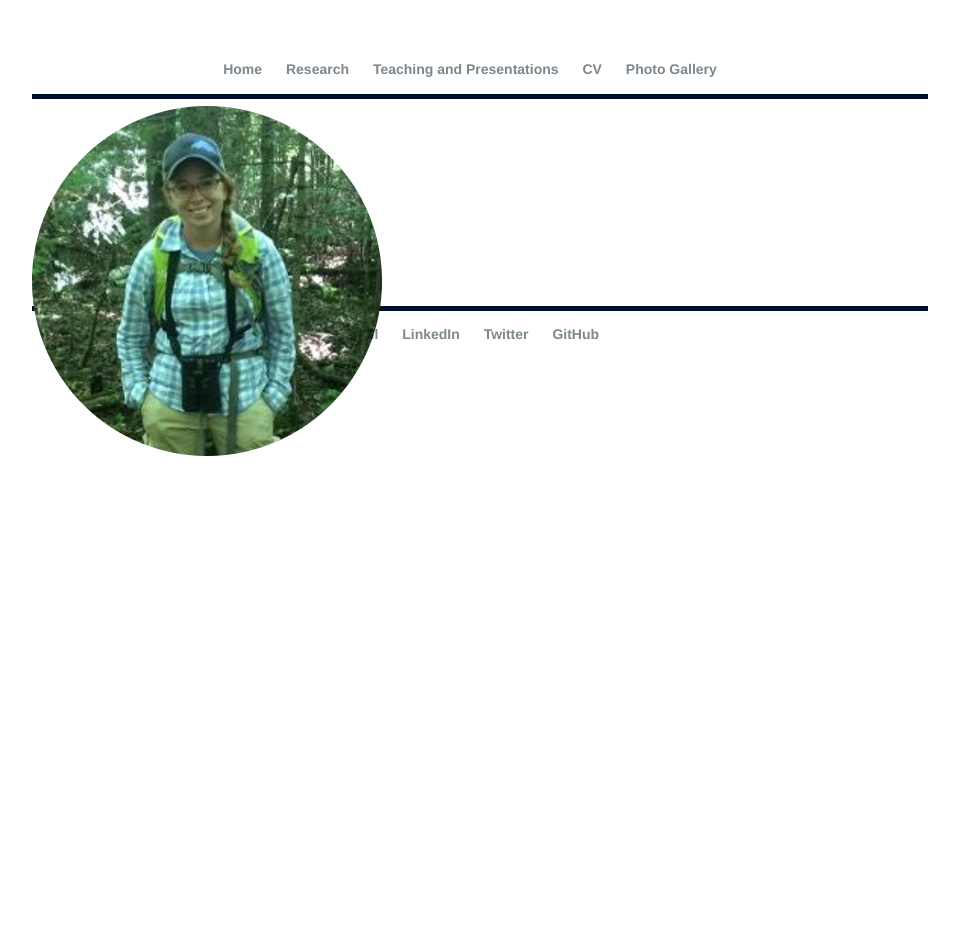
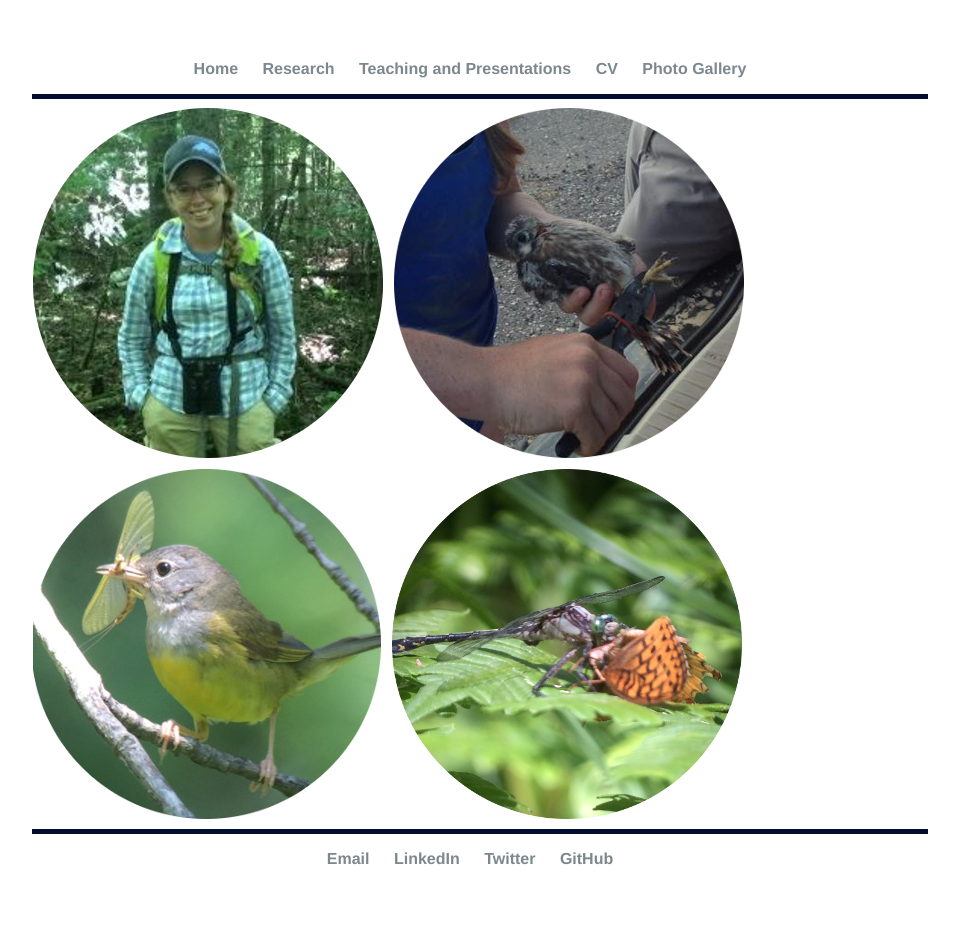
Before and after one commit to elizagrames/elizagrames.github.io, a Jekyll site: the page built from index.html, in a window 1280 px wide. Shown: the whole page, without its empty margins (160-1119 px from the left). Built offline with Jekyll 4.4.1, drawn with Linux system fonts in a browser that asks for light colours; before the commit the page ends 900 px from its top, so only the background shows below that.

Commit message:
Update index.html

```diff
--- a/index.html
+++ b/index.html
@@ -4,44 +4,87 @@ title: Eliza Grames, Ecology PhD Student
 ---
 
 <style type="text/css">
-body {
-  font: 14px/1.4 arial;
+
+.gallerycontainer{
+position: relative;
+/*Add a height attribute and set to largest image's height to prevent overlaying*/
 }
 
-.imgWrap {
-  position: relative;
-  height: 200px;
-  width: 257px;
+.thumbnail img{
+border: 0px solid white;
+margin: 0 5px 5px 0;
 }
 
-.imgDescription {
-  position: absolute;
-  top: 150;
-  bottom: 150;
-  left: 150;
-  right: 150;
-  color: #fff;
-
-
-  visibility: hidden;
-  opacity: 0;
-
-  /*remove comment if you want a gradual transition between states
-  -webkit-transition: visibility opacity 0.2s;
-  */
+.thumbnail:hover{
+background-color: transparent;
+}
+.gallerycontainer{
+position: relative;
+/*Add a height attribute and set to largest image's height to prevent overlaying*/
 }
 
+.thumbnail img{
+border: 1px solid white;
+margin: 0 5px 5px 0;
+}
 
-.imgWrap:hover .imgDescription {
-  visibility: visible;
-  opacity: 1;
+.gallerycontainer{
+position: relative;
+/*Add a height attribute and set to largest image's height to prevent overlaying*/
+}
+
+.thumbnail img{
+border: 1px solid white;
+margin: 0 5px 5px 0;
+}
+
+.thumbnail:hover{
+background-color: transparent;
+}
+
+.thumbnail:hover img{
+}
+
+.thumbnail span{ /*CSS for enlarged image*/
+position: absolute;
+left: -1000px;
+  border: none;
+visibility: hidden;
+color: black;
+text-decoration: none;
+}
+
+.thumbnail span img{ /*CSS for enlarged image*/
+border-width: 0;
+}
+
+.thumbnail:hover span{ /*CSS for enlarged image*/
+visibility: visible;
+top: 0;
+  left: 0px; /*position where enlarged image should offset horizontally */
+
+  z-index: 50;
 }
 
 </style>
-<div class="blurb">
-<div class="imgWrap">
-  <img src="https://github.com/elizagrames/elizagrames.github.io/blob/master/images/me.png?raw=true" alt="About" />
-  <p class="imgDescription">About Me</p>
-</div>
+
+<div class="gallerycontainer">
+
+<a class="thumbnail" href="/about">
+	<img src="https://github.com/elizagrames/elizagrames.github.io/blob/master/images/me.png?raw=true" border="0" /><span>
+  <img src="https://github.com/elizagrames/elizagrames.github.io/blob/master/images/me-bw.png?raw=true" /><br />
+	</span></a>
+<a class="thumbnail" href="/research">
+	<img src="https://github.com/elizagrames/elizagrames.github.io/blob/master/images/AMKE-chick.png?raw=true" border="0" /><span>
+  <img src="https://github.com/elizagrames/elizagrames.github.io/blob/master/images/AMKE-bw.png?raw=true" /><br />
+	</span></a>
+<a class="thumbnail" href="/teaching">
+	<img src="https://github.com/elizagrames/elizagrames.github.io/blob/master/images/MOWA-home.png?raw=true" border="0" /><span>
+  <img src="https://github.com/elizagrames/elizagrames.github.io/blob/master/images/MOWA-bw.png?raw=true" /><br />
+	</span></a>
+<a class="thumbnail" href="/cv">
+	<img src="https://github.com/elizagrames/elizagrames.github.io/blob/master/images/dragon-home.png?raw=true" border="0" /><span>
+  <img src="https://github.com/elizagrames/elizagrames.github.io/blob/master/images/dragon-bw.png?raw=true" /><br />
+	</span></a>
 
 </div>
```
